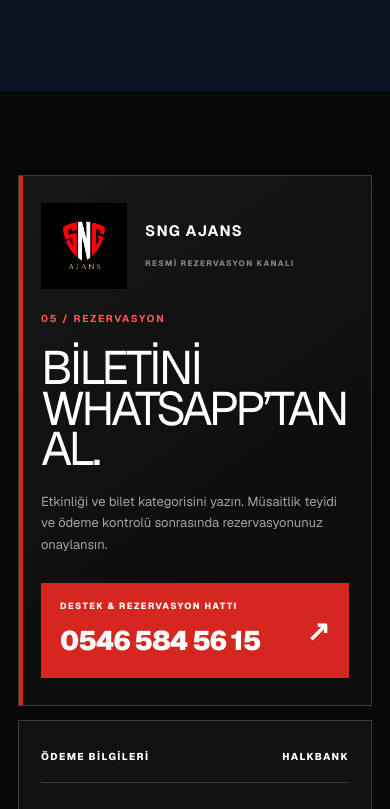
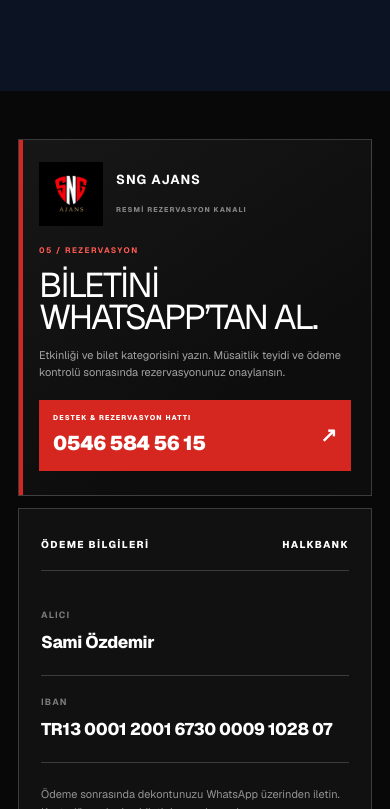
Before and after one commit to mahmutihsandal/sngweb, a Next.js app: page / in a window 390 px wide. Shown: the part 5075-5884 px from the top of the page. Built offline with nearby package versions, Linux system fonts and the light colour scheme.

Commit message:
Mobil rezervasyon alanını sadeleştir

```diff
--- a/app/globals.css
+++ b/app/globals.css
@@ -683,12 +683,40 @@
     font-size: 15px;
     letter-spacing: -.01em;
   }
-  .mobile-about > p {
+  .mobile-about-copy {
+    display: grid;
+    gap: 12px;
+  }
+  .mobile-about-copy p {
     max-width: 320px;
     margin: 0;
     color: rgba(255,255,255,.62);
     font-size: 10px;
     line-height: 1.65;
+  }
+  .mobile-about-signature {
+    display: flex;
+    flex-direction: column;
+    margin-top: 19px;
+    border-left: 2px solid var(--gold);
+    padding: 3px 0 3px 13px;
+  }
+  .mobile-about-signature span {
+    margin-bottom: 14px;
+    color: #fff;
+    font-size: 11px;
+    font-weight: 750;
+  }
+  .mobile-about-signature strong {
+    margin-bottom: 3px;
+    color: var(--gold);
+    font-size: 13px;
+  }
+  .mobile-about-signature em {
+    color: rgba(255,255,255,.52);
+    font-size: 9px;
+    font-style: normal;
+    letter-spacing: .03em;
   }
   .night-menu-modal {
     position: fixed;
@@ -821,16 +849,29 @@
   .program-layout { gap: 45px; }
   .timeline li { grid-template-columns: 28px 105px 1fr; gap: 12px; }
   .timeline h3 { font-size: 17px; }
-  .plan-section, .reservation-section { padding: 84px 18px 92px; }
+  .plan-section { padding: 84px 18px 92px; }
+  .reservation-section { padding: 48px 18px 56px; }
   .plan-section { gap: 45px; }
   .plan-image { padding: 6px; }
   .plan-image span { right: 14px; bottom: 14px; }
-  .reservation-section { gap: 14px; }
-  .reservation-main { padding: 27px 22px; }
-  .reservation-brand { margin-bottom: 22px; }
-  .reservation-brand img { width: 86px; height: 86px; }
-  .reservation-main h2 { font-size: clamp(42px, 12vw, 58px); }
-  .whatsapp-large > span { font-size: 27px; }
+  .reservation-section { gap: 12px; }
+  .reservation-main { padding: 22px 20px 24px; }
+  .reservation-brand { gap: 13px; margin-bottom: 18px; }
+  .reservation-brand img { width: 64px; height: 64px; }
+  .reservation-brand strong { margin-bottom: 5px; font-size: 13px; }
+  .reservation-brand span { font-size: 7px; }
+  .reservation-main .section-number { font-size: 8px; }
+  .reservation-main h2 {
+    margin: 14px 0;
+    font-size: clamp(32px, 8.8vw, 38px);
+    line-height: .92;
+    letter-spacing: -.055em;
+  }
+  .reservation-lead { margin-bottom: 18px; font-size: 11px; line-height: 1.55; }
+  .whatsapp-large { padding: 13px 14px; }
+  .whatsapp-large > span { font-size: 20px; letter-spacing: -.025em; }
+  .whatsapp-large small { margin-bottom: 5px; font-size: 7px; }
+  .whatsapp-large b { font-size: 20px; }
   .payment-card { padding: 28px 22px; }
   .info-strip { grid-template-columns: 1fr; padding-bottom: 10px; }
   .info-strip p { border-right: 0; border-bottom: 1px solid var(--line); }
```
